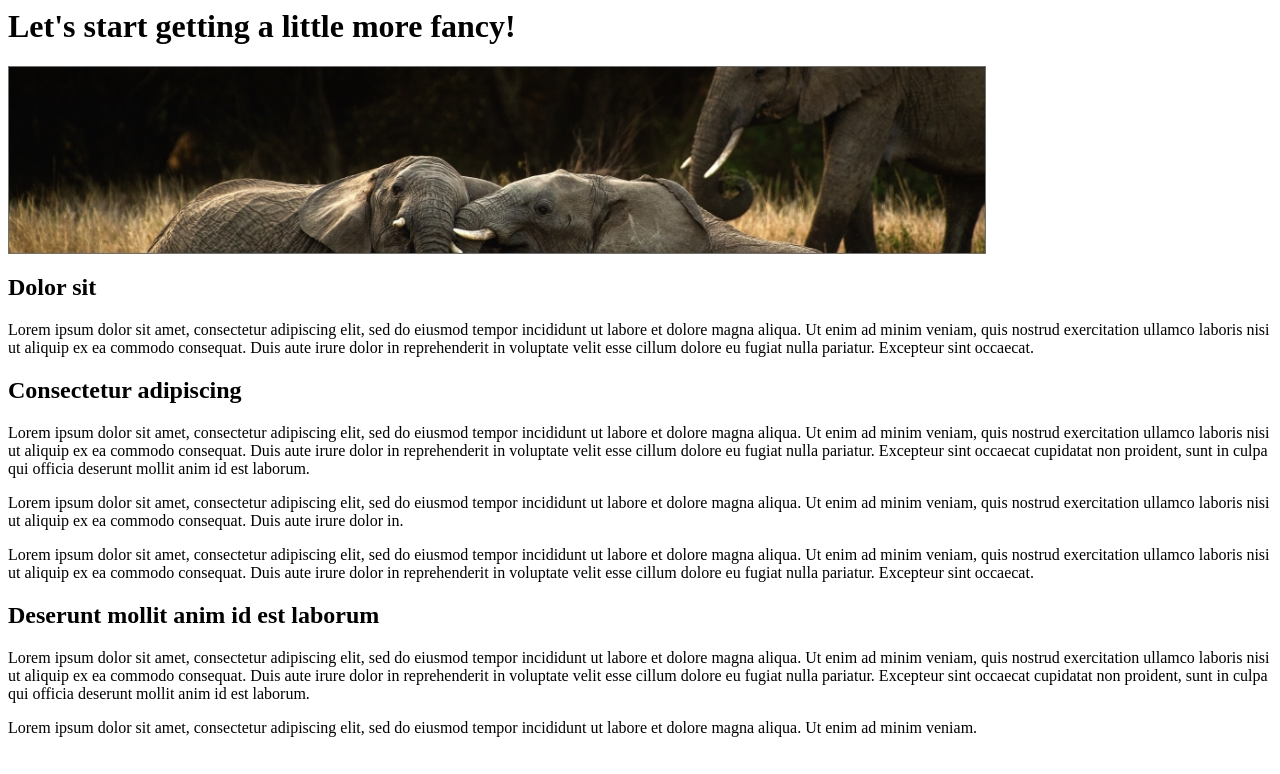
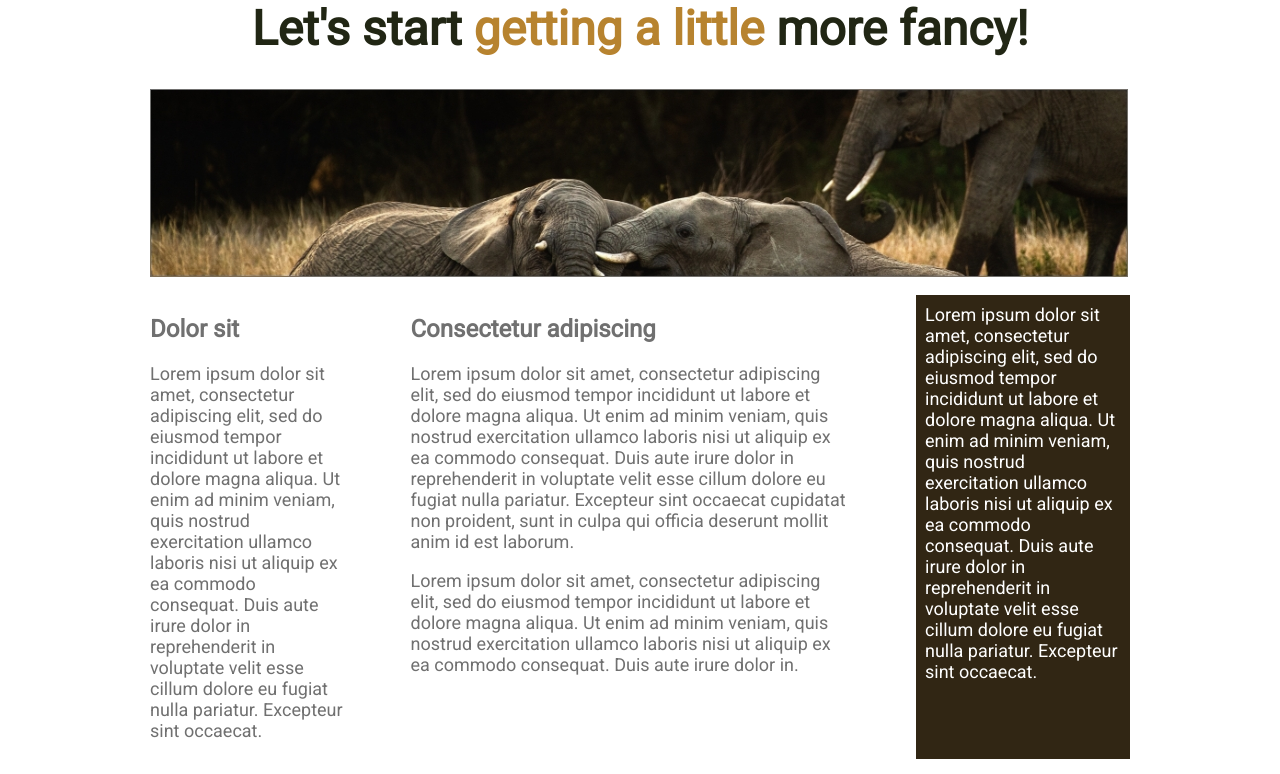
Before and after one commit to kuddleman/flexbox-demo-scrimba, a plain HTML site: page index.html in a window 1280 px wide. Shown: the top 774 px of the page. Drawn offline with Linux system fonts and the light colour scheme.

Commit message:
add css and html

```diff
--- a/css/style.css
+++ b/css/style.css
@@ -0,0 +1,81 @@
+/*
+GLOBAL STYLES:
+
+dark brown:  #312614
+light brown: #B7832F
+gray: #707070
+white: #FFF
+
+Font Sizes:
+h1: 3rem
+h2: 1.5rem
+body: 1.125rem
+
+Layout:
+max-width: 980px
+*/
+
+body {
+  font-family: 'Roboto', sans-serif;
+  font-size: 1.125rem;
+  color: #707070;
+  margin: 0;
+}
+
+/* Typography */
+
+h1 {
+  font-size: 3rem;
+  color: #212614;
+  text-align: center;
+}
+
+h2 {
+  font-size: 1.5rem;
+}
+
+p {
+  margin-top: 0;
+ }
+
+.highlight {
+  color: #B7832F;
+}
+
+/* Layout */
+
+.container {
+  max-width: 980px;
+  margin: 0 auto;
+  width: 95%;
+}
+
+img {
+  max-width: 100%;
+}
+
+
+
+.columns {
+  display: flex;
+  justify-content: space-between;
+  margin: 1em 0;
+}
+
+.col-last {
+  background: #312614;
+  padding: .5em;
+  color: #FFF;
+}
+
+.col-1 {
+  width: 20%;
+}
+
+.col-2 {
+  width: 45%;
+}
+
+.col-3 {
+  width: 70%;
+}
--- a/index.html
+++ b/index.html
@@ -1,15 +1,16 @@
 <html>
     <head>
         <title>Starting to think responsively</title>
+        <link href="https://fonts.googleapis.com/css2?family=Roboto&display=swap" rel="stylesheet">
         <link rel="stylesheet" href="css/style.css">
     </head>
     <body>
       <div class="container">
-        <h1>Let's start getting a little more fancy! </h1>
+        <h1>Let's start <span class="highlight">getting a little</span> more fancy! </h1>
         <img src="images/elephants.jpg" alt="elephants">
 
         <div class="columns">
-          <div class="col">
+          <div class="col col-1">
             <h2>Dolor sit</h2>
             <p>
                 Lorem ipsum dolor sit amet, consectetur adipiscing elit,
@@ -21,7 +22,7 @@
                 sint occaecat.
             </p>
           </div>
-          <div class="col">
+          <div class="col col-2">
             <h2>Consectetur adipiscing</h2>
             <p>
                 Lorem ipsum dolor sit amet, consectetur adipiscing elit,
@@ -41,7 +42,7 @@
                 aute irure dolor in.
             </p>
           </div>
-          <div class="col">
+          <div class="col col-1 col-last">
             <p>
                 Lorem ipsum dolor sit amet, consectetur adipiscing elit,
                 sed do eiusmod tempor incididunt ut labore et dolore magna
@@ -54,7 +55,7 @@
         </div>
 
         <div class="columns">
-          <div class="col">
+          <div class="col col-3">
             <h2>Deserunt mollit anim id est laborum</h2>
             <p>
                 Lorem ipsum dolor sit amet, consectetur adipiscing elit,
@@ -67,7 +68,7 @@
                 mollit anim id est laborum.
             </p>
           </div>
-          <div class="col">
+          <div class="col col-1 col-last">
             <p>
                 Lorem ipsum dolor sit amet, consectetur adipiscing elit,
                 sed do eiusmod tempor incididunt ut labore et dolore magna
```
Also changed, not shown: 1 other file.
